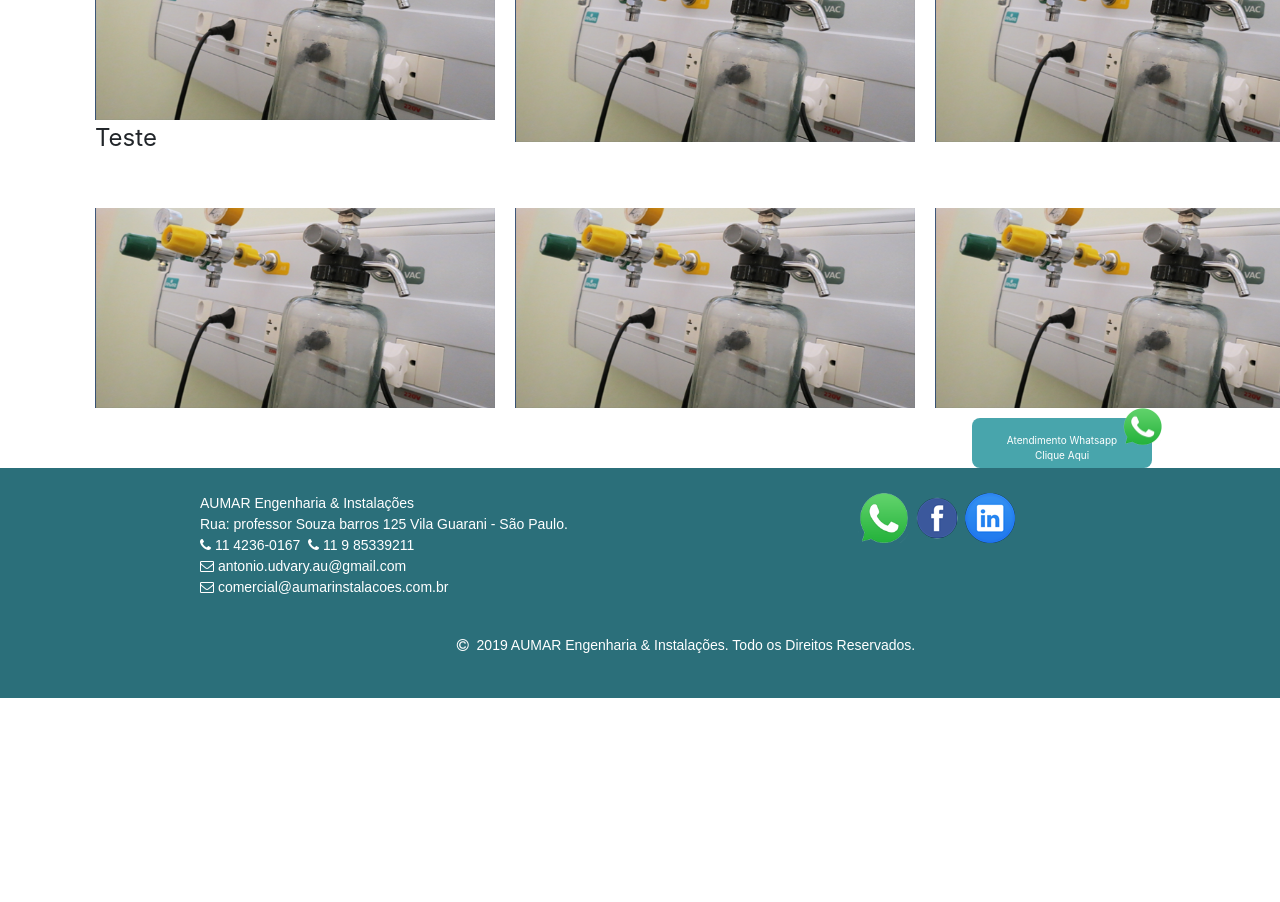
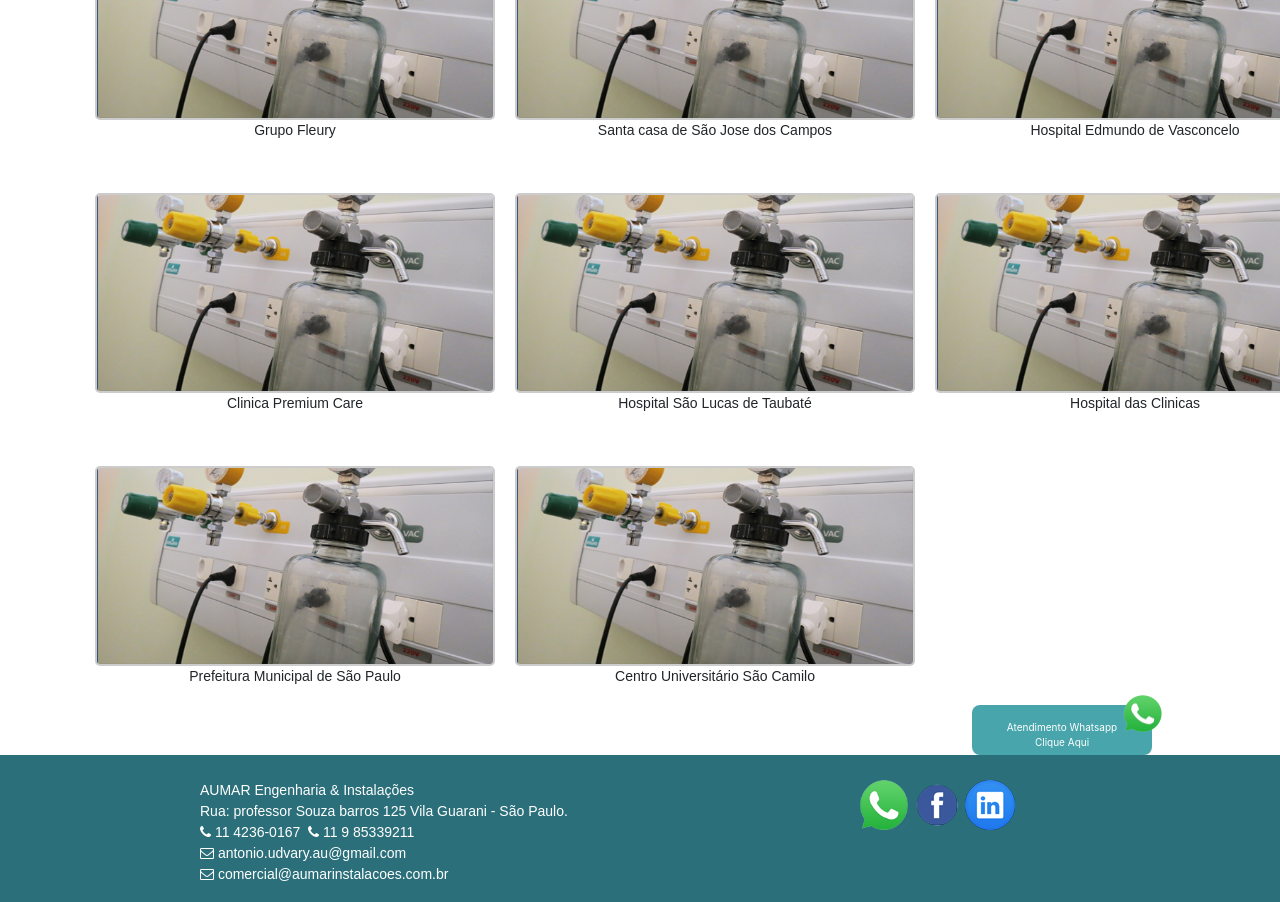
Before and after one commit to eltonsa75/Aumar, an Angular app: page /portfolio in a window 1280 px wide. Shown: the part 400-1302 px from the top of the page. Before the commit the page ends 1098 px from the top, so only its background shows below. Built offline with nearby package versions, Linux system fonts and the light colour scheme.

Commit message:
Colocando Nome do Clientes

```diff
--- a/src/app/portfolio/portfolio.component.css
+++ b/src/app/portfolio/portfolio.component.css
@@ -9,3 +9,13 @@
     color: white;
     padding: 20px;
 }
+
+.tLegend{
+    font-family: Arial, Helvetica, sans-serif;
+    font-size: 14px;
+}
+
+img{
+    border: 2px solid #ccc;
+    border-radius: 5px;
+}
--- a/src/app/portfolio/portfolio.component.html
+++ b/src/app/portfolio/portfolio.component.html
@@ -8,17 +8,36 @@
         <table width="100%" cellspacing="10" cellpadding="10">
 
                 <tr>
-                  <td align="left"><img src="assets/banner/aparelhos.png"   width="400" height="200">
-                   <legend>Teste</legend>
+                  <td align="center"><img src="assets/banner/aparelhos.png"   width="400" height="200">
+                   <legend class="tLegend">Grupo Fleury</legend>
                 </td>
-                  <td align="center"><img src="assets/banner/aparelhos.png" width="400" height="200"></td>
-                  <td align="right"><img src="assets/banner/aparelhos.png"  width="400" height="200"></td>
+                  <td align="center"><img src="assets/banner/aparelhos.png" width="400" height="200">
+                  <legend class="tLegend">Santa casa de São Jose dos Campos</legend>
+                  </td>
+                  <td align="center"><img src="assets/banner/aparelhos.png"  width="400" height="200">
+                  <legend class="tLegend">Hospital Edmundo de Vasconcelo</legend>
+                  </td>
                 </tr>
                 <br />
                 <tr>
-                  <td align="left"><img src="assets/banner/aparelhos.png" alt="Paredes" width="400" height="200"></td>
-                  <td align="center"><img src="assets/banner/aparelhos.png" alt="Corredor" width="400" height="200"></td>
-                  <td align="right"><img src="assets/banner/aparelhos.png" alt="Parede" width="400" height="200"></td>
+                  <td align="center"><img src="assets/banner/aparelhos.png" alt="Paredes" width="400" height="200">
+                    <legend class="tLegend">Clinica Premium Care</legend>
+                  </td>
+                  <td align="center"><img src="assets/banner/aparelhos.png" alt="Corredor" width="400" height="200">
+                    <legend class="tLegend">Hospital São Lucas de Taubaté</legend>
+                  </td>
+                  <td align="center"><img src="assets/banner/aparelhos.png" alt="Parede" width="400" height="200">
+                    <legend class="tLegend">Hospital das Clinicas</legend>
+                  </td>
+                </tr>
+                <br />
+                <tr>
+                  <td align="center"><img src="assets/banner/aparelhos.png" alt="Paredes" width="400" height="200">
+                    <legend class="tLegend">Prefeitura Municipal de São Paulo</legend>
+                  </td>
+                  <td align="center"><img src="assets/banner/aparelhos.png" alt="Corredor" width="400" height="200">
+                    <legend class="tLegend">Centro Universitário São Camilo</legend>
+                  </td>
                 </tr>
 
               </table>
```
